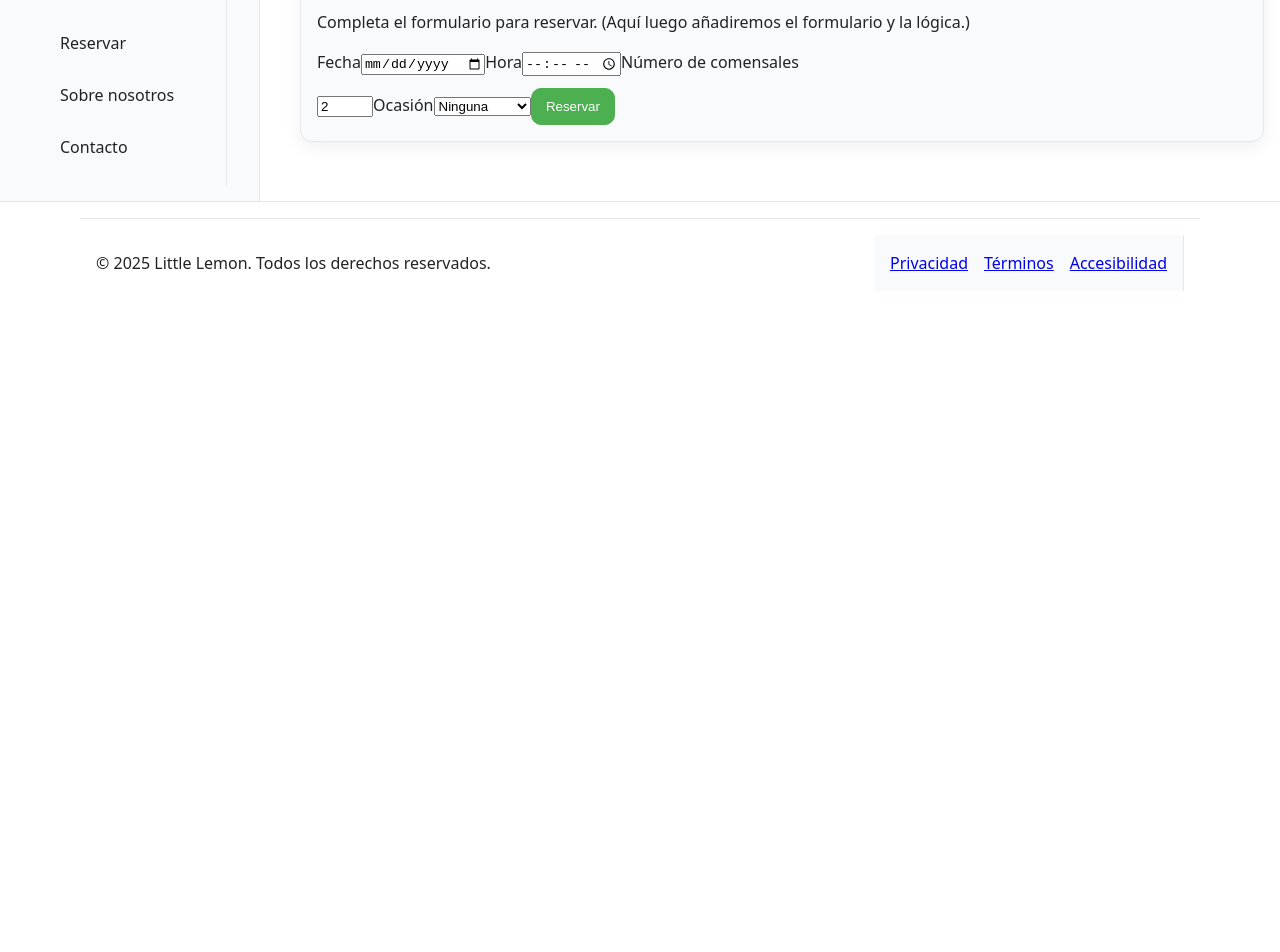
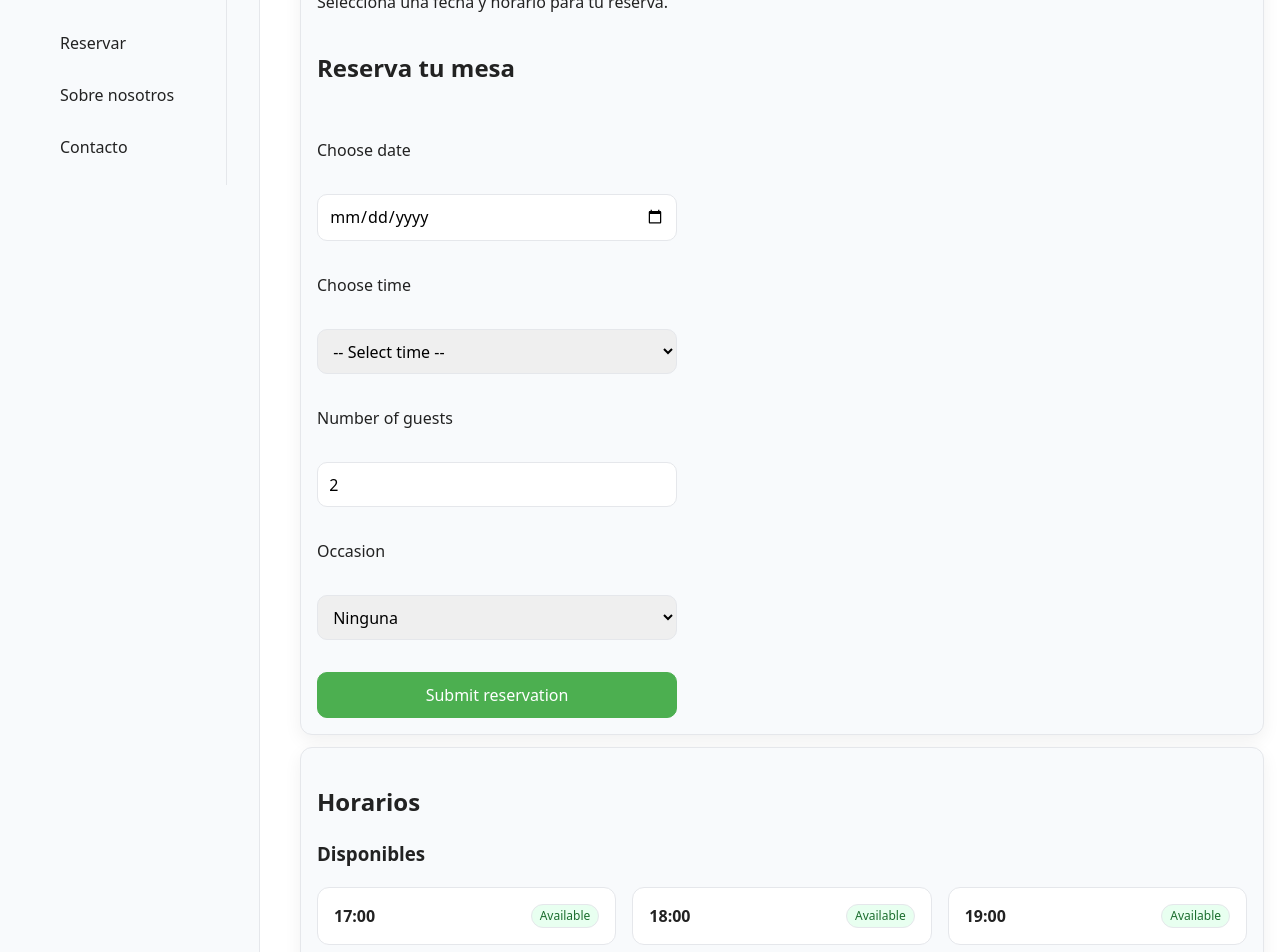
Before and after one commit to Edu2610/little_lemon_meta, a React (Create React App) app: page /booking in a window 1280 px wide. Shown: the part 180-1132 px from the top of the page. Before the commit the page ends 800 px from the top, so only its background shows below. Built offline with nearby package versions, Linux system fonts and the light colour scheme.

Commit message:
more things

```diff
--- /dev/null
+++ b/src/components/BookingForm.jsx
@@ -0,0 +1,85 @@
+// src/components/BookingForm.jsx
+import React, { useState } from "react";
+
+export default function BookingForm({
+  availableTimes,
+  dispatchAvailableTimes,
+  onSubmitReservation,
+  onDateChange,
+}) {
+  const [date, setDate] = useState("");
+  const [time, setTime] = useState("");
+  const [guests, setGuests] = useState(2);
+  const [occasion, setOccasion] = useState("ninguna");
+
+  const isValid = date && time && Number(guests) >= 1 && Number(guests) <= 12;
+
+  const handleDate = (e) => {
+    const val = e.target.value;
+    setDate(val);
+    onDateChange?.(val);
+    dispatchAvailableTimes?.({ type: "date_changed", payload: val });
+    // opcional: limpiar hora al cambiar fecha
+    setTime("");
+  };
+
+  const handleSubmit = (e) => {
+    e.preventDefault();
+    if (!isValid) return;
+    const payload = { date, time, guests: Number(guests), occasion };
+    onSubmitReservation?.(payload);
+  };
+
+  return (
+    <form
+      onSubmit={handleSubmit}
+      className="stack"
+      style={{ display: "grid", maxWidth: 360, gap: 20 }}
+      aria-labelledby="booking-form-title"
+    >
+      <h2 id="booking-form-title">Reserva tu mesa</h2>
+
+      <label htmlFor="res-date">Choose date</label>
+      <input id="res-date" type="date" value={date} onChange={handleDate} required />
+
+      <label htmlFor="res-time">Choose time</label>
+      <select
+        id="res-time"
+        value={time}
+        onChange={(e) => setTime(e.target.value)}
+        required
+      >
+        <option value="" disabled>-- Select time --</option>
+        {availableTimes.map((t) => (
+          <option key={t} value={t}>{t}</option>
+        ))}
+      </select>
+
+      <label htmlFor="guests">Number of guests</label>
+      <input
+        id="guests"
+        type="number"
+        min="1"
+        max="12"
+        value={guests}
+        onChange={(e) => setGuests(e.target.value)}
+        required
+      />
+
+      <label htmlFor="occasion">Occasion</label>
+      <select
+        id="occasion"
+        value={occasion}
+        onChange={(e) => setOccasion(e.target.value)}
+      >
+        <option value="ninguna">Ninguna</option>
+        <option value="cumpleaños">Birthday</option>
+        <option value="aniversario">Anniversary</option>
+      </select>
+
+      <button type="submit" className="btn" disabled={!isValid}>
+        Submit reservation
+      </button>
+    </form>
+  );
+}
--- /dev/null
+++ b/src/components/BookingSlot.jsx
@@ -0,0 +1,25 @@
+// src/components/BookingSlot.jsx
+import React from "react";
+
+export default function BookingSlot({ time, status = "available" }) {
+  const isBooked = status === "booked";
+  return (
+    <div className="card" aria-live="polite">
+      <div className="flex items-center justify-between">
+        <strong>{time}</strong>
+        <span
+          style={{
+            fontSize: 12,
+            padding: "2px 8px",
+            borderRadius: 12,
+            border: "1px solid var(--border)",
+            background: isBooked ? "#ffe8e8" : "#e8fff0",
+            color: isBooked ? "#a22020" : "#1b6e2e",
+          }}
+        >
+          {isBooked ? "Booked" : "Available"}
+        </span>
+      </div>
+    </div>
+  );
+}
--- /dev/null
+++ b/src/components/BookingSlotsList.jsx
@@ -0,0 +1,31 @@
+// src/components/BookingSlotsList.jsx
+import React from "react";
+import BookingSlot from "./BookingSlot.jsx";
+
+export default function BookingSlotsList({ availableTimes, bookedTimes }) {
+  return (
+    <section className="section">
+      <h2>Horarios</h2>
+
+      {/* Disponibles */}
+      <h3 style={{ marginTop: 0 }}>Disponibles</h3>
+      <div className="cards">
+        {availableTimes.length === 0 ? (
+          <p>No hay horarios disponibles.</p>
+        ) : (
+          availableTimes.map((t) => <BookingSlot key={`a-${t}`} time={t} status="available" />)
+        )}
+      </div>
+
+      {/* Reservados (de la fecha seleccionada) */}
+      <h3>Reservados</h3>
+      <div className="cards">
+        {bookedTimes.length === 0 ? (
+          <p>No hay reservas para esta fecha.</p>
+        ) : (
+          bookedTimes.map((t) => <BookingSlot key={`b-${t}`} time={t} status="booked" />)
+        )}
+      </div>
+    </section>
+  );
+}
--- a/src/components/Main.jsx
+++ b/src/components/Main.jsx
@@ -1,21 +1,88 @@
-import React from "react";
+// src/components/Main.jsx
+import React, { useReducer, useState } from "react";
 import { Routes, Route, Navigate } from "react-router-dom";
 import HomePage from "../pages/HomePage.jsx";
 import BookingPage from "../pages/BookingPage.jsx";
 
+/* ---- Horarios base ---- */
+function initializeTimes() {
+  return ["17:00", "18:00", "19:00", "20:00", "21:00"];
+}
+
+/* ---- Reducer de availableTimes ---- */
+function updateTimes(state, action) {
+  switch (action.type) {
+    case "date_changed": {
+      // Por ahora devolvemos siempre el mismo set (mock).
+      // Más adelante, aquí llamarías a una API en un efecto/lógica aparte
+      // y harías dispatch con los tiempos resultantes.
+      return initializeTimes();
+    }
+    case "slot_booked": {
+      // Remueve el time reservado del array disponible
+      return state.filter((t) => t !== action.payload);
+    }
+    case "slot_released": {
+      // Reincorpora un time y lo ordena (opcional)
+      const next = Array.from(new Set([...state, action.payload]));
+      return next.sort();
+    }
+    default:
+      return state;
+  }
+}
+
 export default function Main() {
+  const [availableTimes, dispatch] = useReducer(updateTimes, null, initializeTimes);
+
+  // Fecha seleccionada (levantada desde el formulario)
+  const [selectedDate, setSelectedDate] = useState("");
+
+  // Mapa de reservas por fecha: { "2025-08-19": ["18:00", "20:00"], ... }
+  const [bookingsByDate, setBookingsByDate] = useState({});
+
+  const handleDateChange = (dateStr) => {
+    setSelectedDate(dateStr);
+    dispatch({ type: "date_changed", payload: dateStr });
+  };
+
+  const handleSubmitReservation = ({ date, time, guests, occasion }) => {
+    // Guarda la reserva en el mapa por fecha
+    setBookingsByDate((prev) => {
+      const prevForDate = prev[date] ?? [];
+      return { ...prev, [date]: [...prevForDate, time] };
+    });
+    // Saca ese horario de los disponibles actuales
+    dispatch({ type: "slot_booked", payload: time });
+    // Aquí podrías: llamar a API, navegar, mostrar confirmación, etc.
+  };
+
+  const bookedTimesForSelectedDate = bookingsByDate[selectedDate] ?? [];
+
   return (
     <main id="contenido" className="stack">
       <Routes>
         <Route path="/" element={<HomePage />} />
-        <Route path="/booking" element={<BookingPage />} />
 
-        {/* Rutas placeholder → redirige al home por ahora */}
+        <Route
+          path="/booking"
+          element={
+            <BookingPage
+              /* Estado global de reservas y disponibilidad */
+              availableTimes={availableTimes}
+              dispatchAvailableTimes={dispatch}
+              onSubmitReservation={handleSubmitReservation}
+              selectedDate={selectedDate}
+              onDateChange={handleDateChange}
+              bookedTimes={bookedTimesForSelectedDate}
+            />
+          }
+        />
+
+        {/* Placeholders y 404 */}
         <Route path="/menu" element={<Navigate to="/" replace />} />
         <Route path="/about" element={<Navigate to="/" replace />} />
         <Route path="/contacto" element={<Navigate to="/" replace />} />
-
-        {/* 404 simple */}
         <Route path="*" element={<div className="section"><h2>Página no encontrada</h2></div>} />
       </Routes>
     </main>
--- a/src/components/Nav.jsx
+++ b/src/components/Nav.jsx
@@ -6,10 +6,10 @@ export default function Nav() {
     <nav aria-label="Navegación principal">
       <ul className="nav-list">
         <li><Link to="/">Inicio</Link></li>
-        <li><Link to="/menu">Menú</Link></li>           {/* placeholder de ruta */}
+        <li><Link to="/menu">Menú</Link></li>
         <li><Link to="/booking">Reservar</Link></li>
-        <li><Link to="/about">Sobre nosotros</Link></li> {/* placeholder */}
-        <li><Link to="/contacto">Contacto</Link></li>     {/* placeholder */}
+        <li><Link to="/about">Sobre nosotros</Link></li>
+        <li><Link to="/contacto">Contacto</Link></li>
       </ul>
     </nav>
   );
--- a/src/index.css
+++ b/src/index.css
@@ -200,3 +200,15 @@ footer {
 .btn-outline:focus {
   background: #eef6f0;
 }
+
+
+form input, form select, form button, form textarea {
+  padding: .6rem .7rem;
+  border: 1px solid var(--border);
+  border-radius: 10px;
+  font: inherit;
+}
+form input:focus, form select:focus, form textarea:focus {
+  outline: 2px solid #cfe9d5;
+  border-color: #b2d7bb;
+}
--- a/src/pages/BookingPage.jsx
+++ b/src/pages/BookingPage.jsx
@@ -1,34 +1,34 @@
+// src/pages/BookingPage.jsx
 import React from "react";
+import BookingForm from "../components/BookingForm.jsx";
+import BookingSlotsList from "../components/BookingSlotsList.jsx";
 
-export default function BookingPage() {
+export default function BookingPage({
+  availableTimes,
+  dispatchAvailableTimes,
+  onSubmitReservation,
+  selectedDate,
+  onDateChange,
+  bookedTimes,
+}) {
   return (
-    <section className="section">
-      <h1>Reservar una mesa</h1>
-      <p>Completa el formulario para reservar. (Aquí luego añadiremos el formulario y la lógica.)</p>
+    <div className="stack">
+      <section className="section">
+        <h1 style={{ marginTop: 0 }}>Reservar una mesa</h1>
+        <p>Selecciona una fecha y horario para tu reserva.</p>
 
-      <form className="stack" style={{ maxWidth: 520, marginTop: 16 }}>
-        <label>
-          Fecha
-          <input type="date" name="date" />
-        </label>
-        <label>
-          Hora
-          <input type="time" name="time" />
-        </label>
-        <label>
-          Número de comensales
-          <input type="number" name="guests" min="1" max="12" defaultValue={2} />
-        </label>
-        <label>
-          Ocasión
-          <select name="occasion" defaultValue="ninguna">
-            <option value="ninguna">Ninguna</option>
-            <option value="cumpleaños">Cumpleaños</option>
-            <option value="aniversario">Aniversario</option>
-          </select>
-        </label>
-        <button type="submit" className="btn">Reservar</button>
-      </form>
-    </section>
+        <BookingForm
+          availableTimes={availableTimes}
+          dispatchAvailableTimes={dispatchAvailableTimes}
+          onSubmitReservation={onSubmitReservation}
+          onDateChange={onDateChange}
+        />
+      </section>
+
+      <BookingSlotsList
+        availableTimes={availableTimes}
+        bookedTimes={bookedTimes}
+      />
+    </div>
   );
 }
```
